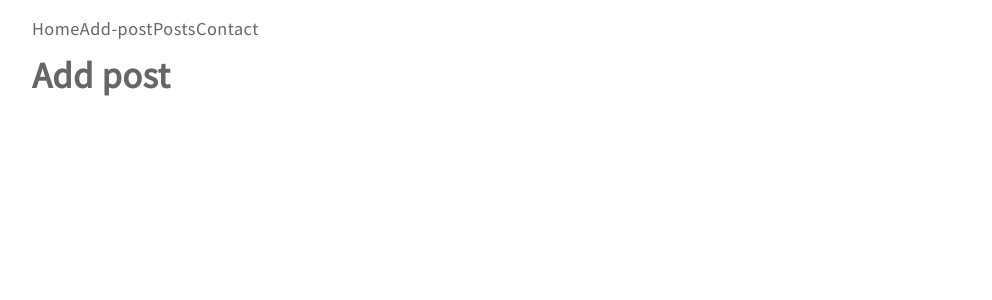
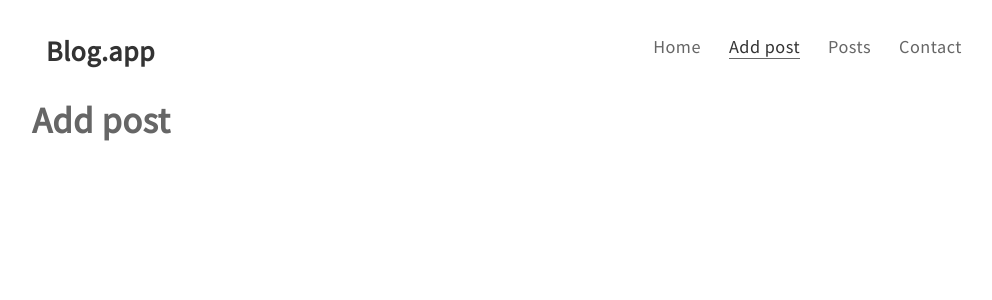
Before and after one commit to MiroslawChmielecki/30.-Stack-MongoExpressReactNode, a React (Create React App) app in the folder client/: page /posts/new in a window 1280 px wide. Shown: the top 300 px of the page, without its empty margins (136-1128 px from the left). Built offline with nearby package versions, Linux system fonts and the light colour scheme.

Commit message:
Add styles to NavBar and add author to posts

```diff
--- a/client/src/components/features/NavBar/NavBar.js
+++ b/client/src/components/features/NavBar/NavBar.js
@@ -1,15 +1,25 @@
 import React from "react";
-import { Link } from "react-router-dom";
+import Logo from "../../common/Logo/Logo";
+import MainMenu from "../../layout/MainMenu/MainMenu";
+import "./NavBar.scss";
 
 class NavBar extends React.Component {
+  state = {
+    links: [
+      { path: "/", title: "Home" },
+      { path: "/posts/new", title: "Add post" },
+      { path: "/posts", title: "Posts" },
+      { path: "/contact", title: "Contact" }
+    ]
+  };
   render() {
+    const { links } = this.state;
+
     return (
-      <div>
-        <Link to="/">Home</Link>
-        <Link to="/posts/new">Add-post</Link>
-        <Link to="/posts">Posts</Link>
-        <Link to="/contact">Contact</Link>
-      </div>
+      <nav className="navbar">
+        <Logo />
+        <MainMenu links={links} />
+      </nav>
     );
   }
 }
--- /dev/null
+++ b/client/src/components/features/NavBar/NavBar.scss
@@ -0,0 +1,5 @@
+.navbar {
+  display: flex;
+  justify-content: space-between;
+  flex-wrap: wrap;
+}
--- a/client/src/components/features/PostSummary/PostSummary.js
+++ b/client/src/components/features/PostSummary/PostSummary.js
@@ -8,9 +8,10 @@
 import HtmlBox from "../../common/HtmlBox/HtmlBox";
 import cutText from "../../../utils/cutText/cutText";
 
-const PostSummary = ({ id, title, content }) => (
+const PostSummary = ({ id, title, author, content }) => (
   <article className="post-summary">
     <SmallTitle>{title}</SmallTitle>
+    <p>Author: {author}</p>
     <HtmlBox>{cutText(content, 250)}</HtmlBox>
     <Button variant="primary">
       <Link to={`/posts/${id}`}>Read more</Link>
@@ -21,6 +22,7 @@
 PostSummary.propTypes = {
   id: PropTypes.string,
   title: PropTypes.string,
+  author: PropTypes.string,
   content: PropTypes.string
 };
 
--- a/client/src/components/features/Posts/Posts.js
+++ b/client/src/components/features/Posts/Posts.js
@@ -32,6 +32,7 @@
     PropTypes.shape({
       id: PropTypes.string.isRequired,
       title: PropTypes.string.isRequired,
+      author: PropTypes.string.isRequired,
       content: PropTypes.string.isRequired
     })
   ),
--- a/client/src/components/features/PostsList/PostsList.js
+++ b/client/src/components/features/PostsList/PostsList.js
@@ -18,6 +18,7 @@
     PropTypes.shape({
       id: PropTypes.string.isRequired,
       title: PropTypes.string.isRequired,
+      author: PropTypes.string.isRequired,
       content: PropTypes.string.isRequired
     })
   )
--- a/client/src/components/features/SinglePost/SinglePost.js
+++ b/client/src/components/features/SinglePost/SinglePost.js
@@ -20,6 +20,7 @@
       return (
         <article>
           <SmallTitle>{post.title}</SmallTitle>
+          <p>Author: {post.author}</p>
           <HtmlBox>{post.content}</HtmlBox>
         </article>
       );
@@ -40,6 +41,7 @@
     PropTypes.shape({
       id: PropTypes.string.isRequired,
       title: PropTypes.string.isRequired,
+      author: PropTypes.string.isRequired,
       content: PropTypes.string.isRequired
     })
   ),
```
Also changed, not shown: 2 other files (tests, documents, lock files or other folders).
